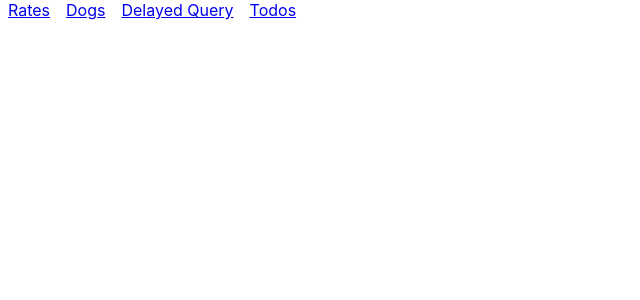
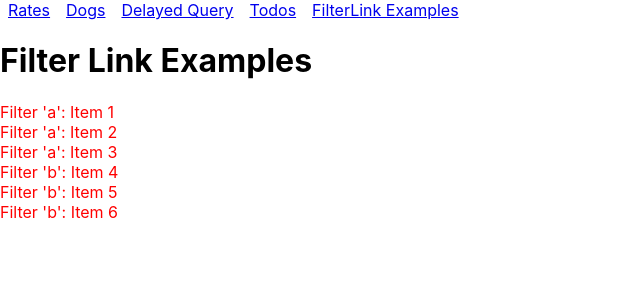
Before and after one commit to jaytula/learn-apollo, a React (Create React App) app in the folder frontend/: page /filterlink-examples in a window 1280 px wide. Shown: the top 300 px of the page, without its empty margins (0-640 px from the left). Built offline with nearby package versions, Linux system fonts and the light colour scheme; no server answers.

Commit message:
Updating local state: Direct writes

```diff
--- a/frontend/src/App.js
+++ b/frontend/src/App.js
@@ -7,6 +7,7 @@ import Dogs from './components/Dogs/Dogs';
 import DogPhoto from './components/DogPhoto/DogPhoto';
 import DelayedQuery from './components/DelayedQuery/DelayedQuery';
 import Todos from './components/Todos/Todos';
+import FilterLinkExamples from './components/FilterLinkExamples/FilterLinkExamples';
 
 function App() {
   return (
@@ -16,6 +17,7 @@ function App() {
         <Link to='/dogs'>Dogs</Link>
         <Link to="/delayed-query">Delayed Query</Link>
         <Link to="/todos">Todos</Link>
+        <Link to="/filterlink-examples">FilterLink Examples</Link>
       </div>
       <Switch>
         <Route path='/rates' component={Rates} />
@@ -23,6 +25,7 @@ function App() {
         <Route path='/dogs' component={Dogs} />
         <Route path='/delayed-query' component={DelayedQuery} />
         <Route path='/todos' component={Todos} />
+        <Route path="/filterlink-examples" component={FilterLinkExamples} />
       </Switch>
     </div>
   );
--- /dev/null
+++ b/frontend/src/components/FilterLink/FilterLink.js
@@ -0,0 +1,27 @@
+import React from 'react';
+import { useApolloClient, useQuery } from '@apollo/react-hooks';
+import Link from '../Link/Link';
+import { gql } from 'apollo-boost';
+
+const GET_VISIBILITY_FILTER = gql`
+  {
+    visibilityFilter @client
+  }
+`;
+
+const FilterLink = ({ filter, children }) => {
+  const { data, client } = useQuery(GET_VISIBILITY_FILTER);
+
+  return (
+    <Link
+      onClick={() => {
+        client.writeData({ data: { visibilityFilter: filter } });
+      }}
+      active={data && data.visibilityFilter === filter}
+    >
+      {children}
+    </Link>
+  );
+};
+
+export default FilterLink;
--- /dev/null
+++ b/frontend/src/components/FilterLinkExamples/FilterLinkExamples.js
@@ -0,0 +1,19 @@
+import React from 'react';
+import FilterLink from '../FilterLink/FilterLink';
+
+const FilterLinkExamples = () => {
+  return (
+    <div>
+      <h1>Filter Link Examples</h1>
+      <FilterLink filter='a'>Filter 'a': Item 1</FilterLink>
+      <FilterLink filter='a'>Filter 'a': Item 2</FilterLink>
+      <FilterLink filter='a'>Filter 'a': Item 3</FilterLink>
+      <FilterLink filter='b'>Filter 'b': Item 4</FilterLink>
+      <FilterLink filter='b'>Filter 'b': Item 5</FilterLink>
+      <FilterLink filter='b'>Filter 'b': Item 6</FilterLink>
+
+    </div>
+  );
+};
+
+export default FilterLinkExamples;
--- /dev/null
+++ b/frontend/src/components/Link/Link.js
@@ -0,0 +1,16 @@
+import React from 'react';
+import classes from './Link.module.css';
+
+const Link = ({ onClick, children, active }) => {
+  const classNames = [classes.Link];
+  if (active) {
+    classNames.push(classes.Active);
+  }
+  return (
+    <div className={classNames.join(' ')} onClick={onClick}>
+      {children}
+    </div>
+  );
+};
+
+export default Link;
--- /dev/null
+++ b/frontend/src/components/Link/Link.module.css
@@ -0,0 +1,7 @@
+.Link {
+  color: red;
+}
+
+.Link.Active {
+  color: green;
+}
```
